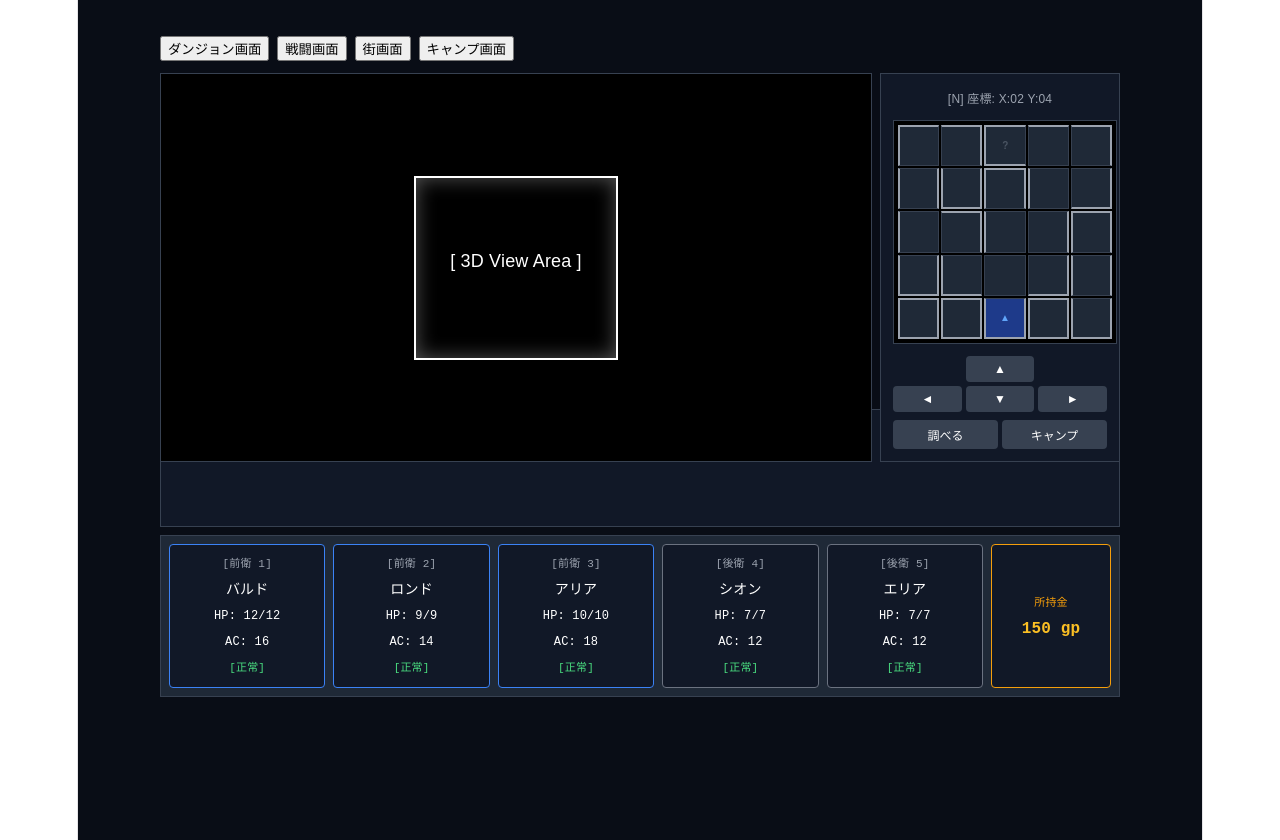
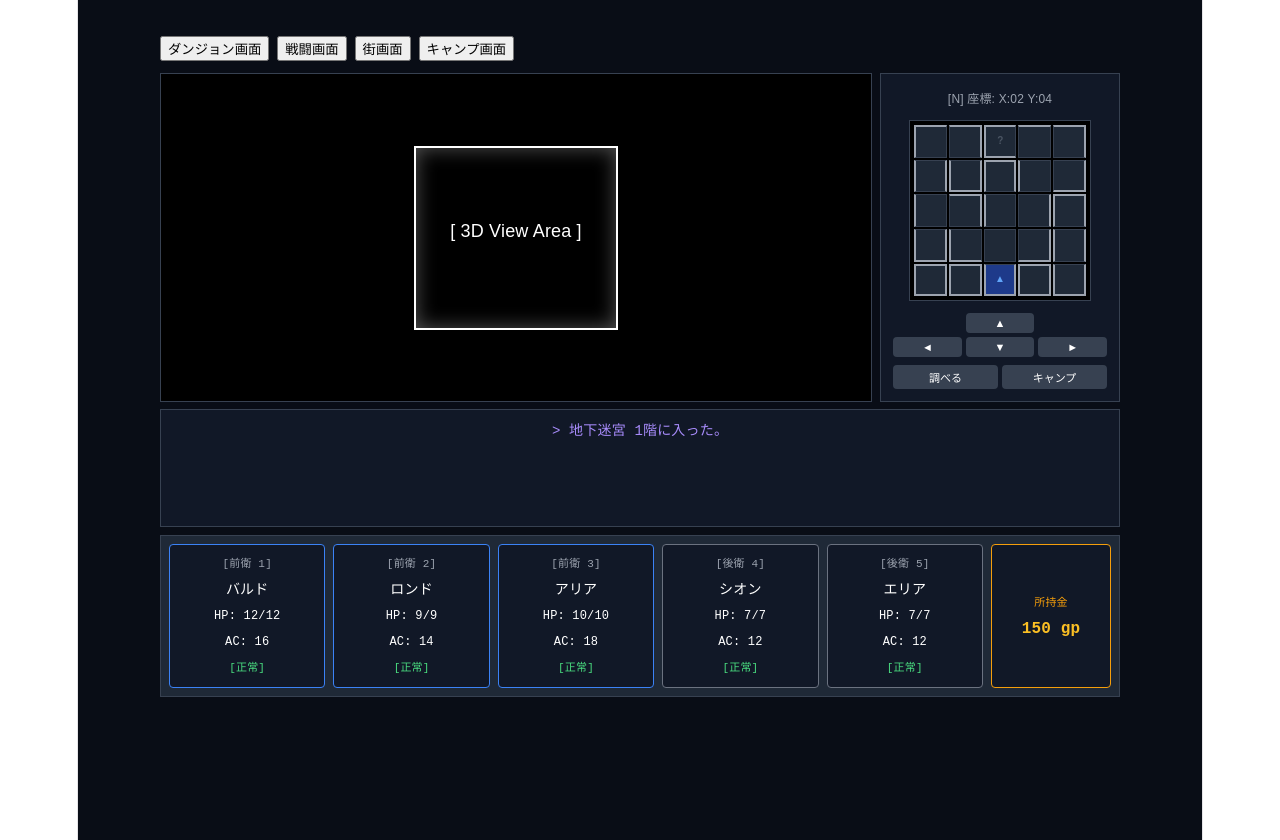
Before and after one commit to ueno-pwcom/wiz5e, a React (Vite) app: page / in a window 1280 px wide. Built offline with nearby package versions, Linux system fonts and the light colour scheme.

Commit message:
フォーカス枠

```diff
--- a/src/components/DungeonView.tsx
+++ b/src/components/DungeonView.tsx
@@ -60,12 +60,12 @@ export const DungeonView: React.FC = () => {
 
         {/* 動的グリッドミニマップ */}
         <div style={{
-          width: '100%',
+          width: '80%',
           aspectRatio: '1 / 1',
-          maxWidth: '100%',
+          maxWidth: '220px',
           backgroundColor: '#000',
           border: '1px solid #374151',
-          marginBottom: '12px',
+          margin: '0 auto 12px',
           padding: '4px',
           display: 'grid',
           gridTemplateColumns: `repeat(${currentMap.width}, 1fr)`,
@@ -128,7 +128,7 @@ const btnStyle: React.CSSProperties = {
   color: '#fff',
   border: 'none',
   borderRadius: '4px',
-  padding: '6px',
+  padding: '4px 6px',
   cursor: 'pointer',
-  fontSize: '12px'
+  fontSize: '11px'
 };
--- a/src/components/StatusPanel.tsx
+++ b/src/components/StatusPanel.tsx
@@ -14,6 +14,7 @@ export const StatusPanel: React.FC<Props> = ({ party, gold }) => {
   const setSelectedCharacterId = useGameStore((state) => state.setSelectedCharacterId);
   const currentCombatant = combatants[currentTurnIndex];
   const currentTurnId = currentCombatant?.is_player ? currentCombatant.id : null;
+  const showFocus = scene === 'battle' && Boolean(currentTurnId);
 
   return (
     <div style={{
@@ -27,7 +28,9 @@ export const StatusPanel: React.FC<Props> = ({ party, gold }) => {
       fontFamily: 'monospace'
     }}>
       {party.map((char, idx) => {
-        const isCurrentTurn = char.id === currentTurnId;
+        const isCurrentTurn = showFocus && char.id === currentTurnId;
+        const hpHalfDown = char.hp.current > 0 && char.hp.current <= Math.floor(char.hp.max / 2);
+        const isDown = char.hp.current <= 0;
         return (
           <div
             key={char.id}
@@ -35,7 +38,15 @@ export const StatusPanel: React.FC<Props> = ({ party, gold }) => {
               backgroundColor: '#111827',
               padding: '6px',
               borderRadius: '4px',
-              border: isCurrentTurn ? '2px solid #38bdf8' : char.position === 'front' ? '1px solid #3b82f6' : '1px solid #6b7280',
+              border: isCurrentTurn
+                ? '2px solid #38bdf8'
+                : isDown
+                ? '1px solid #ef4444'
+                : hpHalfDown
+                ? '1px solid #f59e0b'
+                : char.position === 'front'
+                ? '1px solid #3b82f6'
+                : '1px solid #6b7280',
               boxShadow: isCurrentTurn ? '0 0 0 4px rgba(56, 189, 248, 0.18)' : 'none',
               cursor: scene === 'camp' ? 'pointer' : 'default'
             }}
```
